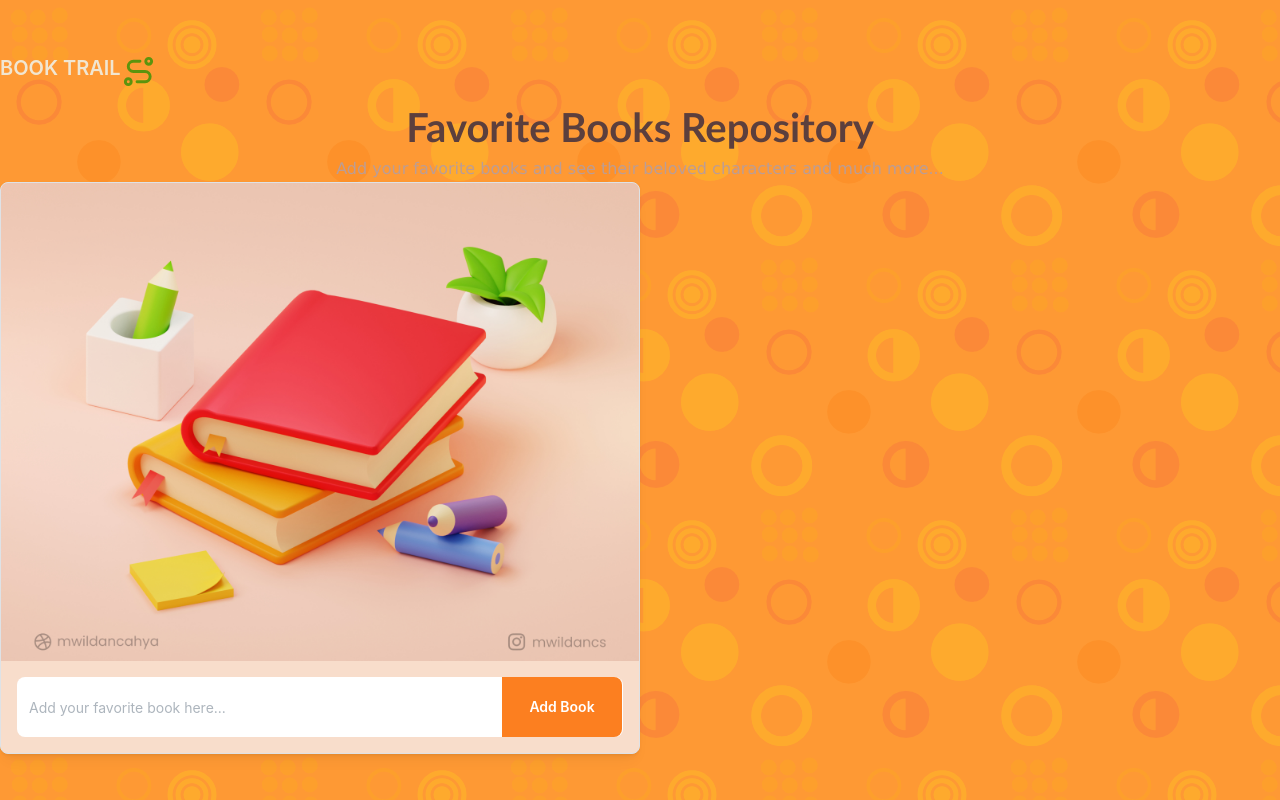
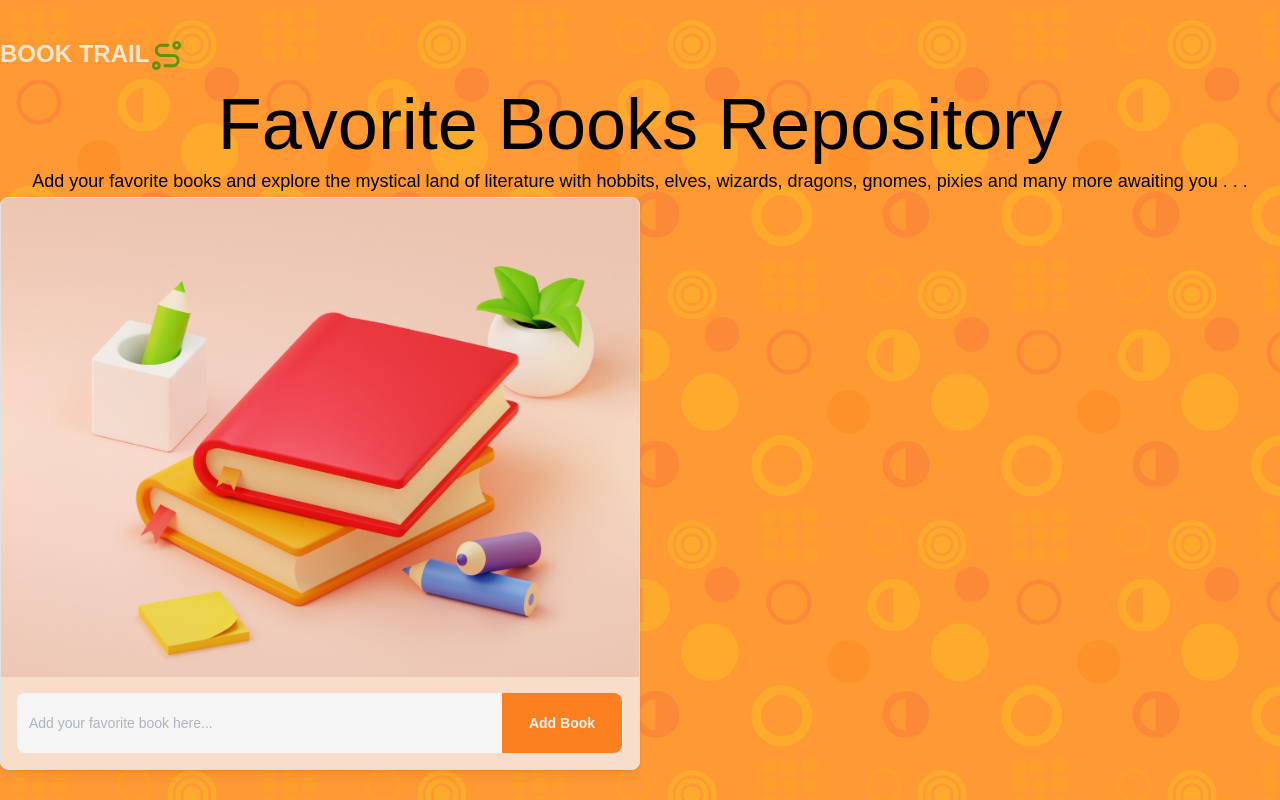
Before and after one commit to AnkiCodeAdventures/book-trails, a React (Vite) app: page / in a window 1280 px wide. Built offline with nearby package versions, Linux system fonts and the light colour scheme.

Commit message:
add typography styles

```diff
--- a/src/App.jsx
+++ b/src/App.jsx
@@ -5,31 +5,37 @@ import AddNewBook from "./components/AddNewBook/AddNewBook";
 import NavBar from "./components/NavBar/NavBar";
 
 const theme = createTheme({
+  white: "#F5F5F5",
+  fontFamily: "sans-serif",
   fontSizes: {
     xs: rem(12),
     sm: rem(14),
     md: rem(16),
     lg: rem(18),
-    xl: rem(20),
+    xl: rem(24),
   },
+
   lineHeights: {
-    xs: "1.4",
+    xs: "1.3",
     sm: "1.45",
     md: "1.55", //md default value
-    lg: "1.6",
-    xl: "1.65",
+    lg: "1.65",
+    xl: "1.85",
   },
   headings: {
     //properties for all headings
-    fontFamily: "Roboto",
     fontWeight: "400",
     textWrap: "pretty",
-
     sizes: {
       h1: {
-        fontWeight: "100",
+        fontWeight: "400",
+        fontSize: rem(72),
+        lineHeight: "1.2",
+      },
+      h2: {
+        fontWeight: "400",
         fontSize: rem(36),
-        lineHeight: "1.4",
+        lineHeight: "1.65",
       },
     },
   },
--- a/src/components/AddNewBook/AddNewBook.jsx
+++ b/src/components/AddNewBook/AddNewBook.jsx
@@ -1,14 +1,16 @@
-import { Button, Card, Image, TextInput } from "@mantine/core";
+import { Button, Card, Image, Text, TextInput, Title } from "@mantine/core";
 import classes from "./styles.module.css";
 
 function AddNewBook() {
   return (
     <div>
-      <h1 className={classes.heading}>Favorite Books Repository</h1>
-      <p className={classes.text}>
-        Add your favorite books and see their beloved characters and much
-        more...
-      </p>
+      <Title order={1}>Favorite Books Repository</Title>
+
+      <Text size="lg">
+        Add your favorite books and explore the mystical land of literature with
+        hobbits, elves, wizards, dragons, gnomes, pixies and many more awaiting
+        you . . .
+      </Text>
       <Card
         shadow="sm"
         radius="md"
@@ -17,10 +19,7 @@ function AddNewBook() {
       >
         <Card.Section>
           <div className={classes.imageContainer}>
-            <Image
-              src="/src/assets/image_processing20210113-1839-3w0a2e.jpg"
-              alt="book image"
-            />
+            <Image src="/src/assets/book_image.jpg" alt="book image" />
           </div>
           <div className={classes.inputBoxContainer}>
             <TextInput
--- a/src/components/AddNewBook/styles.module.css
+++ b/src/components/AddNewBook/styles.module.css
@@ -1,20 +1,6 @@
 .card {
   background-color: rgb(248, 221, 203);
   width: 50%;
-}
-
-.heading {
-  color: rgb(92, 63, 61);
-  font-family: "Gill Sans", "Gill Sans MT", Calibri, "Trebuchet MS", sans-serif;
-  font-size: 40px;
-  font-weight: 800;
-  line-height: 1.5;
-}
-
-.text {
-  color: rgb(188, 157, 149);
-  font-family: "Lucida Sans", "Lucida Sans Regular", "Lucida Grande",
-    "Lucida Sans Unicode", Geneva, Verdana, sans-serif;
 }
 
 .inputBoxContainer {
```
Also changed, not shown: src/assets/book_image.jpg (added), src/assets/image_processing20210113-1839-3w0a2e.jpg (deleted).
